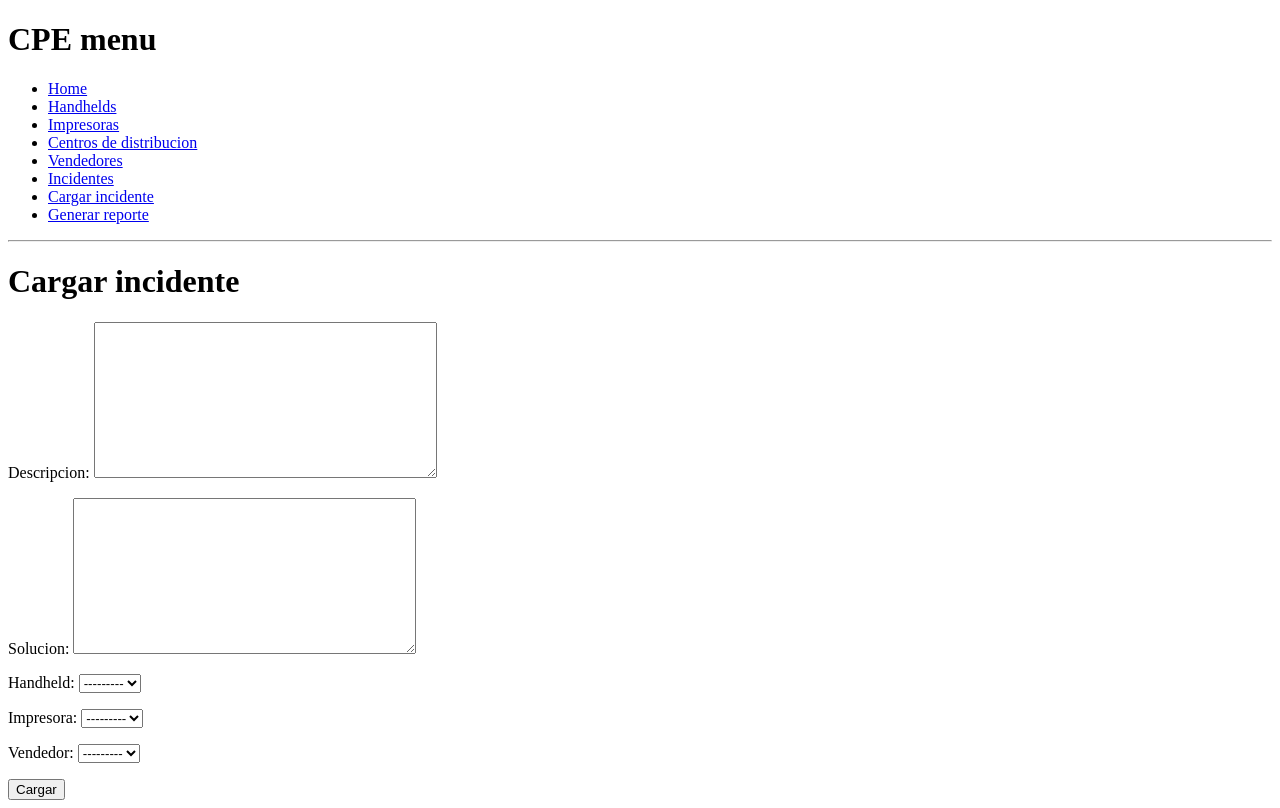
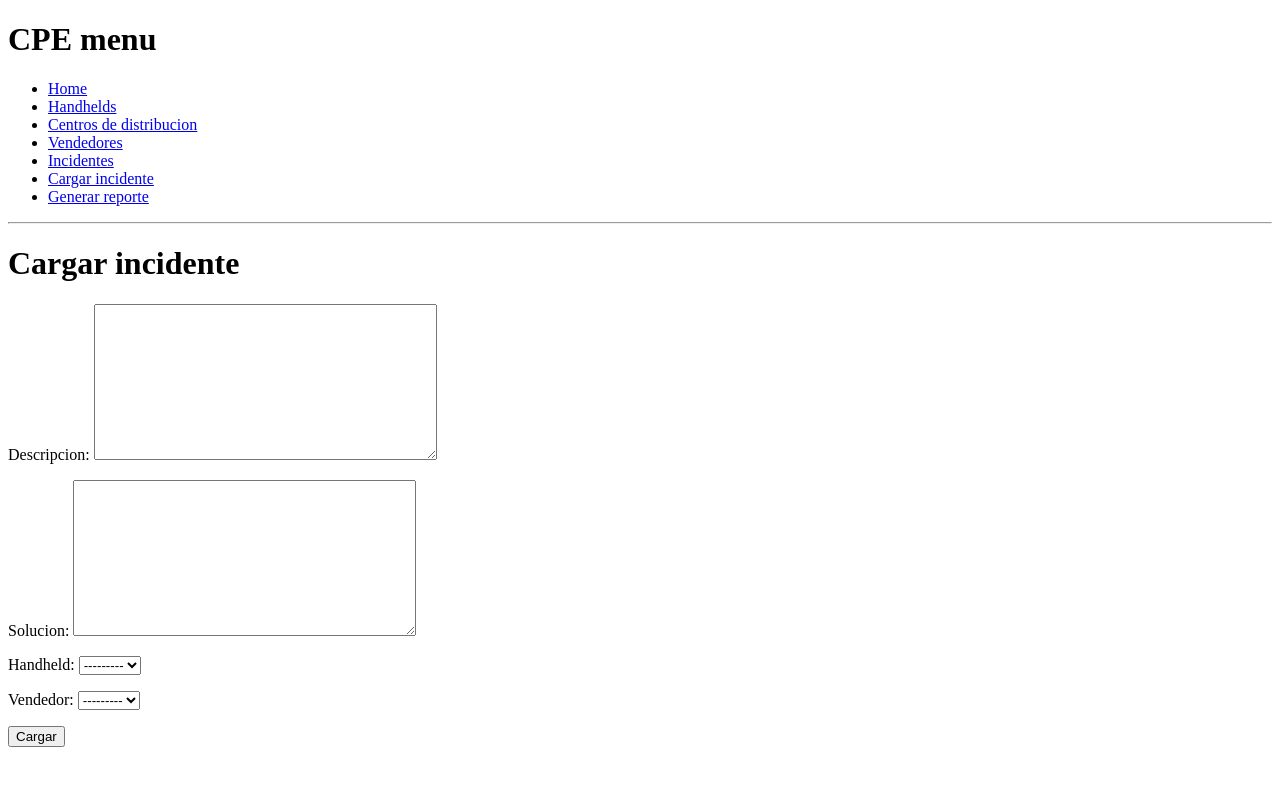
Before and after one commit to nlattessi/inspt_tp_final_cpe, a Django app: page /incidentes/cargar_incidente/ in a window 1280 px wide. After the commit the page ends 747 px from the top, so only its background shows below. Run offline with Django 3.2, Linux system fonts and the light colour scheme; data that the repository does not hold is empty.

Commit message:
sacado impresoras

```diff
--- a/app/forms.py
+++ b/app/forms.py
@@ -1,5 +1,5 @@
 from django import forms
-from app.models import (Handheld, Vendedor, Impresora, Incidente)
+from app.models import (Handheld, Vendedor, Incidente)
 
 
 class HandheldForm(forms.ModelForm):
@@ -9,6 +9,7 @@ class HandheldForm(forms.ModelForm):
 
 
 class HandheldCambiarEstadoForm(forms.ModelForm):
+    observacion = forms.CharField(required=False, widget=forms.Textarea)
     class Meta:
         model = Handheld
         fields = ('estado',)
@@ -25,22 +26,22 @@ class HandheldCambiarVendedorForm(forms.Form):
                     queryset=Vendedor.objects.filter(handheld=None))
 
 
-class ImpresoraCambiarEstadoForm(forms.ModelForm):
-    class Meta:
-        model = Impresora
-        fields = ('estado',)
+# class ImpresoraCambiarEstadoForm(forms.ModelForm):
+#     class Meta:
+#         model = Impresora
+#         fields = ('estado',)
 
 
-class ImpresoraCambiarCentroDistribucionForm(forms.ModelForm):
-    class Meta:
-        model = Impresora
-        fields = ('estado',)
+# class ImpresoraCambiarCentroDistribucionForm(forms.ModelForm):
+#     class Meta:
+#         model = Impresora
+#         fields = ('estado',)
 
 
-class ImpresoraCambiarVendedorForm(forms.Form):
-    vendedor = forms.ModelChoiceField(label="Asignar a: ",
-                    queryset=Vendedor.objects.filter(impresora=None),
-                    required=False)
+# class ImpresoraCambiarVendedorForm(forms.Form):
+#     vendedor = forms.ModelChoiceField(label="Asignar a: ",
+#                     queryset=Vendedor.objects.filter(impresora=None),
+#                     required=False)
 
 
 class IncidenteCargarForm(forms.ModelForm):
@@ -52,4 +53,4 @@ class IncidenteCargarForm(forms.ModelForm):
 class DispositivoCargarIncidenteForm(forms.ModelForm):
     class Meta:
         model = Incidente
-        exclude = ['usuario', 'handheld', 'fecha_carga', 'impresora']
+        exclude = ['usuario', 'handheld', 'fecha_carga']
--- a/app/templates/base.html
+++ b/app/templates/base.html
@@ -13,7 +13,6 @@
         <ul>
             <li><a href="{% url 'home' %}">Home</a></li>
             <li><a href="{% url 'handhelds' %}">Handhelds</a></li>
-            <li><a href="{% url 'impresoras' %}">Impresoras</a></li>
             <li><a href="{% url 'centros_distribucion' %}">Centros de distribucion</a></li>
             <li><a href="{% url 'vendedores' %}">Vendedores</a></li>
             <li><a href="{% url 'incidentes' %}">Incidentes</a></li>
--- a/app/templates/incidente.html
+++ b/app/templates/incidente.html
@@ -7,9 +7,6 @@
     {% if incidente.handheld %}
         <p><u>Handheld relacionada</u>: <a href="{% url 'handheld' id=incidente.handheld.id %}">{{ incidente.handheld.numero_de_serie }}</a></p>
     {% endif %}
-    {% if incidente.impresora %}
-        <p><u>Impresora relacionada</u>: <a href="{% url 'impresora' id=incidente.impresora.id %}">{{ incidente.impresora.numero_de_serie }}</a></p>
-    {% endif %}
     {% if incidente.vendedor %}
         <p><u>Vendedor relacionado</u>: <a href="{% url 'vendedor' id=incidente.vendedor.id %}">{{ incidente.vendedor }}</a></p>
     {% endif %}
--- a/app/templates/incidentes.html
+++ b/app/templates/incidentes.html
@@ -13,9 +13,6 @@
         {% if incidente.handheld %}
             <p><u>Handheld relacionada</u>: <a href="{% url 'handheld' id=incidente.handheld.id %}">{{ incidente.handheld.numero_de_serie }}</a></p>
         {% endif %}
-        {% if incidente.impresora %}
-            <p><u>Impresora relacionada</u>: <a href="{% url 'impresora' id=incidente.impresora.id %}">{{ incidente.impresora.numero_de_serie }}</a></p>
-        {% endif %}
         {% if incidente.vendedor %}
             <p><u>Vendedor relacionado</u>: <a href="{% url 'vendedor' id=incidente.vendedor.id %}">{{ incidente.vendedor }}</a></p>
         {% endif %}
--- a/app/templates/vendedor.html
+++ b/app/templates/vendedor.html
@@ -8,9 +8,4 @@
     {% else %}
         <p><u>Sin asignar handheld</u></p>
     {% endif %}
-    {% if vendedor.impresora %}
-        <p><u>Impresora asignada</u>: <a href="{% url 'impresora' id=vendedor.impresora.id %}">{{ vendedor.impresora.numero_de_serie }}</a></p>
-    {% else %}
-        <p><u>Sin asignar impresora</u></p>
-    {% endif %}
 {% endblock %}
--- a/app/templates/vendedores.html
+++ b/app/templates/vendedores.html
@@ -14,11 +14,6 @@
         {% else %}
             <p><u>Sin asignar handheld</u></p>
         {% endif %}
-        {% if vendedor.impresora %}
-            <p><u>Impresora asignada</u>: <a href="{% url 'impresora' id=vendedor.impresora.id %}">{{ vendedor.impresora.numero_de_serie }}</a></p>
-        {% else %}
-            <p><u>Sin asignar impresora</u></p>
-        {% endif %}
         {% if vendedor.centro_distribucion %}
             <p><u>Opera en</u>: {{ vendedor.centro_distribucion }}</p>
         {% endif %}
--- a/app/views.py
+++ b/app/views.py
@@ -1,16 +1,17 @@
 from django.shortcuts import render, redirect, get_object_or_404
 from django.views.generic import ListView
 
-from app.models import (Handheld, Impresora, Vendedor, Incidente, CentroDistribucion, HandheldCambioEstado, ImpresoraCambioEstado)
-from app.forms import (HandheldForm,
-    HandheldCambiarEstadoForm, HandheldCambiarCentroDistribucionForm,
-    HandheldCambiarVendedorForm, ImpresoraCambiarEstadoForm,
-    ImpresoraCambiarCentroDistribucionForm, ImpresoraCambiarVendedorForm,
-    IncidenteCargarForm, DispositivoCargarIncidenteForm)
+from app.models import (Handheld, Vendedor, Incidente, CentroDistribucion,
+                        HandheldCambioEstado)
+from app.forms import (HandheldForm, HandheldCambiarEstadoForm,
+                       HandheldCambiarCentroDistribucionForm,
+                       HandheldCambiarVendedorForm, IncidenteCargarForm,
+                       DispositivoCargarIncidenteForm)
 
 
 def home(request):
     return render(request, 'home.html')
+
 
 def centros_distribucion(request):
     centros_distribucion = CentroDistribucion.objects.order_by('nombre')
@@ -18,17 +19,20 @@ def centros_distribucion(request):
         'centros_distribucion': centros_distribucion,
     })
 
+
 def handhelds(request):
     handhelds = Handheld.objects.order_by('fecha_ultimo_cambio')
     return render(request, 'handhelds.html', {
         'handhelds': handhelds,
     })
 
+
 def handheld(request, id):
     handheld = get_object_or_404(Handheld, pk=id)
     return render(request, 'handheld.html', {
         'handheld': handheld,
     })
+
 
 def handheld_cambiar_estado(request, id):
     handheld = get_object_or_404(Handheld, pk=id)
@@ -38,9 +42,11 @@ def handheld_cambiar_estado(request, id):
         if form.is_valid():
             estado_anterior = handheld.estado
             form.save()
-            nuevo_registro_historico = HandheldCambioEstado(handheld=handheld,
-                estado_anterior=estado_anterior,
-                nuevo_estado=form.cleaned_data['estado'])
+            nuevo_registro_historico = HandheldCambioEstado()
+            nuevo_registro_historico.handheld = handheld
+            nuevo_registro_historico.estado_anterior = estado_anterior
+            nuevo_registro_historico.nuevo_estado = form.cleaned_data['estado']
+            nuevo_registro_historico.observacion = form.cleaned_data['observacion']
             nuevo_registro_historico.save()
             return redirect('handheld', id=handheld.id)
     else:
@@ -49,6 +55,7 @@ def handheld_cambiar_estado(request, id):
         'handheld': handheld,
         'form': form,
     })
+
 
 def handheld_cambiar_vendedor(request, id):
     handheld = get_object_or_404(Handheld, pk=id)
@@ -71,6 +78,7 @@ def handheld_cambiar_vendedor(request, id):
         'form': form,
     })
 
+
 def handheld_cargar_incidente(request, id):
     handheld = get_object_or_404(Handheld, pk=id)
     form_class = DispositivoCargarIncidenteForm
@@ -89,81 +97,82 @@ def handheld_cargar_incidente(request, id):
         'handheld': handheld,
     })
 
-def impresoras(request):
-    impresoras = Impresora.objects.order_by('fecha_ultimo_cambio')
-    return render(request, 'impresoras.html', {
-        'impresoras': impresoras,
-    })
+# def impresoras(request):
+#     impresoras = Impresora.objects.order_by('fecha_ultimo_cambio')
+#     return render(request, 'impresoras.html', {
+#         'impresoras': impresoras,
+#     })
 
-def impresora(request, id):
-    impresora = get_object_or_404(Impresora, pk=id)
-    return render(request, 'impresora.html', {
-        'impresora': impresora,
-    })
+# def impresora(request, id):
+#     impresora = get_object_or_404(Impresora, pk=id)
+#     return render(request, 'impresora.html', {
+#         'impresora': impresora,
+#     })
 
-def impresora_cambiar_estado(request, id):
-    impresora = get_object_or_404(Impresora, pk=id)
-    form_class = ImpresoraCambiarEstadoForm
-    if request.method == 'POST':
-        form = form_class(data=request.POST, instance=impresora)
-        if form.is_valid():
-            estado_anterior = impresora.estado
-            form.save()
-            nuevo_registro_historico = ImpresoraCambioEstado(
-                impresora=impresora,
-                estado_anterior=estado_anterior,
-                nuevo_estado=form.cleaned_data['estado'])
-            nuevo_registro_historico.save()
-            return redirect('impresora', id=impresora.id)
-    else:
-        form = form_class(instance=impresora)
-    return render(request, 'impresora_cambiar_estado.html', {
-        'impresora': impresora,
-        'form': form,
-    })
+# def impresora_cambiar_estado(request, id):
+#     impresora = get_object_or_404(Impresora, pk=id)
+#     form_class = ImpresoraCambiarEstadoForm
+#     if request.method == 'POST':
+#         form = form_class(data=request.POST, instance=impresora)
+#         if form.is_valid():
+#             estado_anterior = impresora.estado
+#             form.save()
+#             nuevo_registro_historico = ImpresoraCambioEstado(
+#                 impresora=impresora,
+#                 estado_anterior=estado_anterior,
+#                 nuevo_estado=form.cleaned_data['estado'])
+#             nuevo_registro_historico.save()
+#             return redirect('impresora', id=impresora.id)
+#     else:
+#         form = form_class(instance=impresora)
+#     return render(request, 'impresora_cambiar_estado.html', {
+#         'impresora': impresora,
+#         'form': form,
+#     })
 
-def impresora_cambiar_vendedor(request, id):
-    impresora = get_object_or_404(Impresora, pk=id)
-    vendedor_actual = Vendedor.objects.filter(impresora=impresora)
-    form_class = ImpresoraCambiarVendedorForm
-    if request.method == 'POST':
-        form = form_class(request.POST)
-        if form.is_valid():
-            vendedor_nuevo = form.cleaned_data['vendedor']
-            if vendedor_actual:
-                vendedor_actual[0].impresora = None
-                vendedor_actual[0].save()
-            if vendedor_nuevo:
-                vendedor_nuevo.impresora = impresora
-                vendedor_nuevo.save()
-            else:
-                vendedor_actual[0].impresora = None
-                vendedor_actual[0].save()
-            return redirect('impresora', id=impresora.id)
-    else:
-        form = form_class
-    return render(request, 'impresora_cambiar_vendedor.html', {
-        'impresora': impresora,
-        'form': form,
-    })
+# def impresora_cambiar_vendedor(request, id):
+#     impresora = get_object_or_404(Impresora, pk=id)
+#     vendedor_actual = Vendedor.objects.filter(impresora=impresora)
+#     form_class = ImpresoraCambiarVendedorForm
+#     if request.method == 'POST':
+#         form = form_class(request.POST)
+#         if form.is_valid():
+#             vendedor_nuevo = form.cleaned_data['vendedor']
+#             if vendedor_actual:
+#                 vendedor_actual[0].impresora = None
+#                 vendedor_actual[0].save()
+#             if vendedor_nuevo:
+#                 vendedor_nuevo.impresora = impresora
+#                 vendedor_nuevo.save()
+#             else:
+#                 vendedor_actual[0].impresora = None
+#                 vendedor_actual[0].save()
+#             return redirect('impresora', id=impresora.id)
+#     else:
+#         form = form_class
+#     return render(request, 'impresora_cambiar_vendedor.html', {
+#         'impresora': impresora,
+#         'form': form,
+#     })
 
-def impresora_cargar_incidente(request, id):
-    impresora = get_object_or_404(Impresora, pk=id)
-    form_class = DispositivoCargarIncidenteForm
-    if request.method == 'POST':
-        form = form_class(request.POST)
-        if form.is_valid():
-            incidente = form.save(commit=False)
-            incidente.user = request.user
-            incidente.impresora = impresora
-            incidente.save()
-            return redirect('incidente', id=incidente.id)
-    else:
-        form = form_class()
-    return render(request, 'impresora_cargar_incidente.html', {
-        'form': form,
-        'impresora': impresora,
-    })
+# def impresora_cargar_incidente(request, id):
+#     impresora = get_object_or_404(Impresora, pk=id)
+#     form_class = DispositivoCargarIncidenteForm
+#     if request.method == 'POST':
+#         form = form_class(request.POST)
+#         if form.is_valid():
+#             incidente = form.save(commit=False)
+#             incidente.user = request.user
+#             incidente.impresora = impresora
+#             incidente.save()
+#             return redirect('incidente', id=incidente.id)
+#     else:
+#         form = form_class()
+#     return render(request, 'impresora_cargar_incidente.html', {
+#         'form': form,
+#         'impresora': impresora,
+#     })
+
 
 def vendedores(request):
     vendedores = Vendedor.objects.order_by('legajo')
@@ -171,11 +180,13 @@ def vendedores(request):
         'vendedores': vendedores,
     })
 
+
 def vendedor(request, id):
     vendedor = get_object_or_404(Vendedor, pk=id)
     return render(request, 'vendedor.html', {
         'vendedor': vendedor,
     })
+
 
 def incidentes(request):
     incidentes = Incidente.objects.order_by('fecha_carga')
@@ -183,12 +194,14 @@ def incidentes(request):
         'incidentes': incidentes,
     })
 
+
 def incidente(request, id):
     incidente = Incidente.objects.get(id=id)
     incidente = get_object_or_404(Incidente, pk=id)
     return render(request, 'incidente.html', {
         'incidente': incidente,
     })
+
 
 def cargar_incidente(request):
     form_class = IncidenteCargarForm
--- a/cpe/urls.py
+++ b/cpe/urls.py
@@ -1,18 +1,3 @@
-"""cpe URL Configuration
-
-The `urlpatterns` list routes URLs to views. For more information please see:
-    https://docs.djangoproject.com/en/1.8/topics/http/urls/
-Examples:
-Function views
-    1. Add an import:  from my_app import views
-    2. Add a URL to urlpatterns:  url(r'^$', views.home, name='home')
-Class-based views
-    1. Add an import:  from other_app.views import Home
-    2. Add a URL to urlpatterns:  url(r'^$', Home.as_view(), name='home')
-Including another URLconf
-    1. Add an import:  from blog import urls as blog_urls
-    2. Add a URL to urlpatterns:  url(r'^blog/', include(blog_urls))
-"""
 from django.conf.urls import include, url
 from django.contrib import admin
 from django.views.generic import TemplateView
@@ -26,29 +11,37 @@ urlpatterns = [
 
     url(r'^$', views.home, name='home'),
 
-    url(r'^centros_distribucion/$', views.centros_distribucion, name='centros_distribucion'),
+    url(r'^centros_distribucion/$', views.centros_distribucion,
+        name='centros_distribucion'),
 
     url(r'^handhelds/$', views.handhelds, name='handhelds'),
     url(r'^handhelds/(?P<id>[0-9]+)/$', views.handheld, name='handheld'),
-    url(r'^handhelds/(?P<id>[0-9]+)/cambiar_estado/$', views.handheld_cambiar_estado, name='handheld_cambiar_estado'),
-    url(r'^handhelds/(?P<id>[0-9]+)/cambiar_vendedor/$', views.handheld_cambiar_vendedor, name='handheld_cambiar_vendedor'),
-    url(r'^handhelds/(?P<id>[0-9]+)/cargar_incidente/$', views.handheld_cargar_incidente, name='handheld_cargar_incidente'),
+    url(r'^handhelds/(?P<id>[0-9]+)/cambiar_estado/$',
+        views.handheld_cambiar_estado, name='handheld_cambiar_estado'),
+    url(r'^handhelds/(?P<id>[0-9]+)/cambiar_vendedor/$',
+        views.handheld_cambiar_vendedor, name='handheld_cambiar_vendedor'),
+    url(r'^handhelds/(?P<id>[0-9]+)/cargar_incidente/$',
+        views.handheld_cargar_incidente, name='handheld_cargar_incidente'),
     url(
         regex=r"^handhelds/buscar/$",
         view=views.HandheldListView.as_view(),
         name="handheld_buscar"
     ),
 
-    url(r'^impresoras/$', views.impresoras, name='impresoras'),
-    url(r'^impresoras/(?P<id>[0-9]+)/$', views.impresora, name='impresora'),
-    url(r'^impresoras/(?P<id>[0-9]+)/cambiar_estado/$', views.impresora_cambiar_estado, name='impresora_cambiar_estado'),
-    url(r'^impresoras/(?P<id>[0-9]+)/cambiar_vendedor/$', views.impresora_cambiar_vendedor, name='impresora_cambiar_vendedor'),
-    url(r'^impresoras/(?P<id>[0-9]+)/cargar_incidente/$', views.impresora_cargar_incidente, name='impresora_cargar_incidente'),
+    # url(r'^impresoras/$', views.impresoras, name='impresoras'),
+    # url(r'^impresoras/(?P<id>[0-9]+)/$', views.impresora, name='impresora'),
+    # url(r'^impresoras/(?P<id>[0-9]+)/cambiar_estado/$',
+    #     views.impresora_cambiar_estado, name='impresora_cambiar_estado'),
+    # url(r'^impresoras/(?P<id>[0-9]+)/cambiar_vendedor/$',
+    #     views.impresora_cambiar_vendedor, name='impresora_cambiar_vendedor'),
+    # url(r'^impresoras/(?P<id>[0-9]+)/cargar_incidente/$',
+    #     views.impresora_cargar_incidente, name='impresora_cargar_incidente'),
 
     url(r'^vendedores/$', views.vendedores, name='vendedores'),
     url(r'^vendedores/(?P<id>[0-9]+)/$', views.vendedor, name='vendedor'),
 
     url(r'^incidentes/$', views.incidentes, name='incidentes'),
     url(r'^incidentes/(?P<id>[0-9]+)/$', views.incidente, name='incidente'),
-    url(r'^incidentes/cargar_incidente/$', views.cargar_incidente, name='cargar_incidente'),
+    url(r'^incidentes/cargar_incidente/$',
+        views.cargar_incidente, name='cargar_incidente'),
 ]
```
Also changed, not shown: app/admin.py (+6 -7 lines), app/models.py (+1 -24 lines), popular_app.py (+54 -39 lines), app/migrations/0007_auto_20150524_1835.py (added), app/migrations/0008_handheldcambioestado_observacion.py (added), app/migrations/0009_auto_20150524_1918.py (added), 1 other file.
